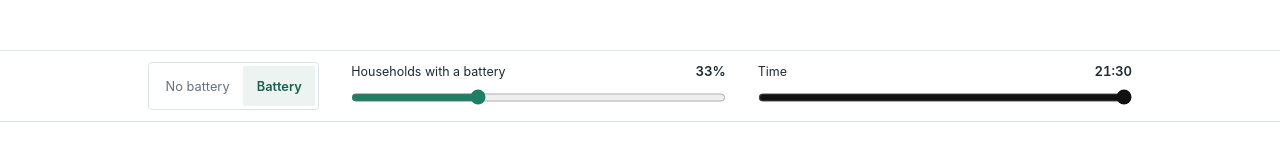
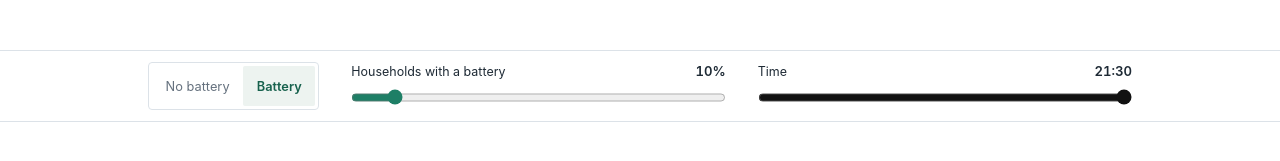
Before and after one commit to smolgrrr/streetprice, a Next.js app: page / in a window 1280 px wide. Shown: the part 191-352 px from the top of the page. Built offline with nearby package versions, Linux system fonts and the light colour scheme; no server answers.

Commit message:
Default battery adoption to 10 percent

```diff
--- a/app/dashboard.tsx
+++ b/app/dashboard.tsx
@@ -29,7 +29,7 @@ export function Dashboard({ snapshot }: { snapshot: DashboardSnapshot }) {
   const [feederId, setFeederId] = useState(() => openingFeeder(feeders, snapshot.annualCapacity, snapshot.ratingAssumptionAmps, clock).id);
   const [cursor, setCursor] = useState(Math.max(0, clock.length - 1));
   const [scenario, setScenario] = useState<ViewScenario>("battery");
-  const [batteryShare, setBatteryShare] = useState(33);
+  const [batteryShare, setBatteryShare] = useState(10);
   const groups = useMemo(() => substationsOf(feeders), [feeders]);
   const layout = snapshot.streets;
   const config = useMemo(() => ({ ...batteryDefaults, households: batteryHomesForShare(batteryShare) }), [batteryShare]);
```
